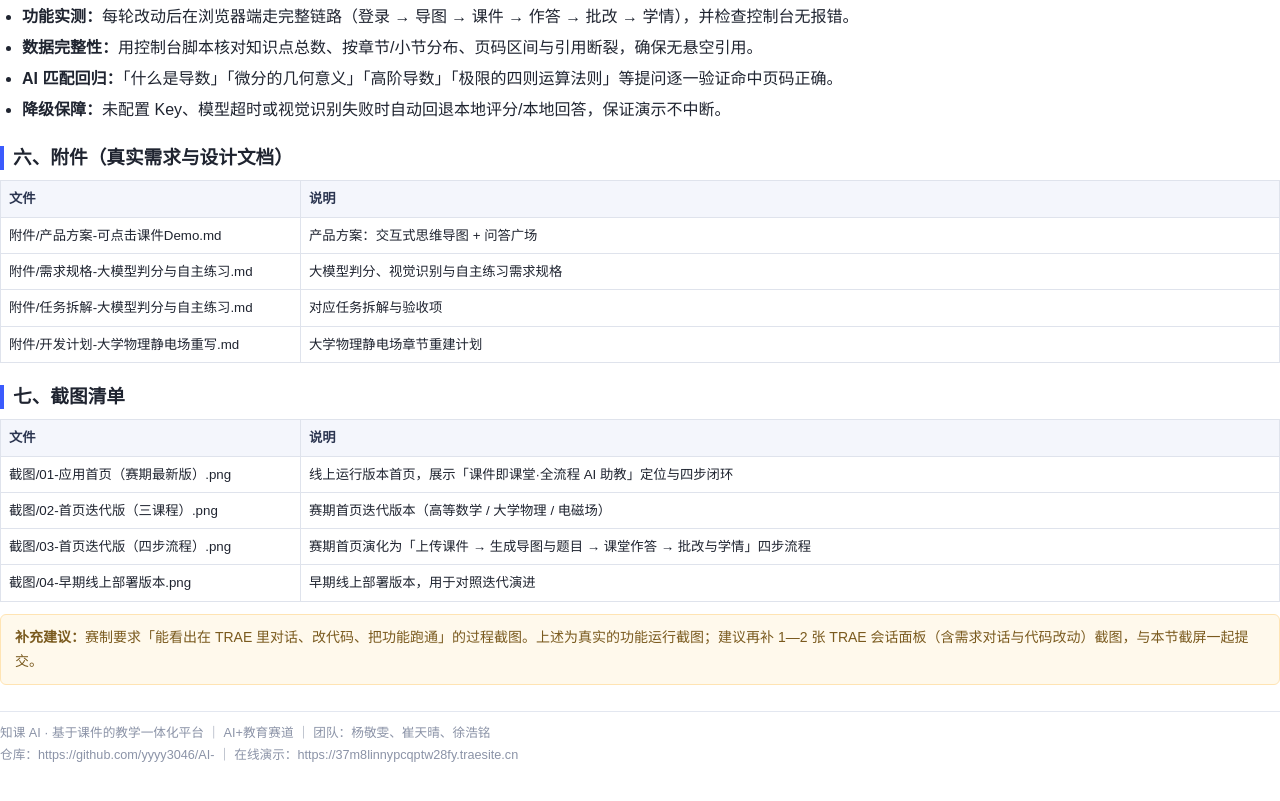
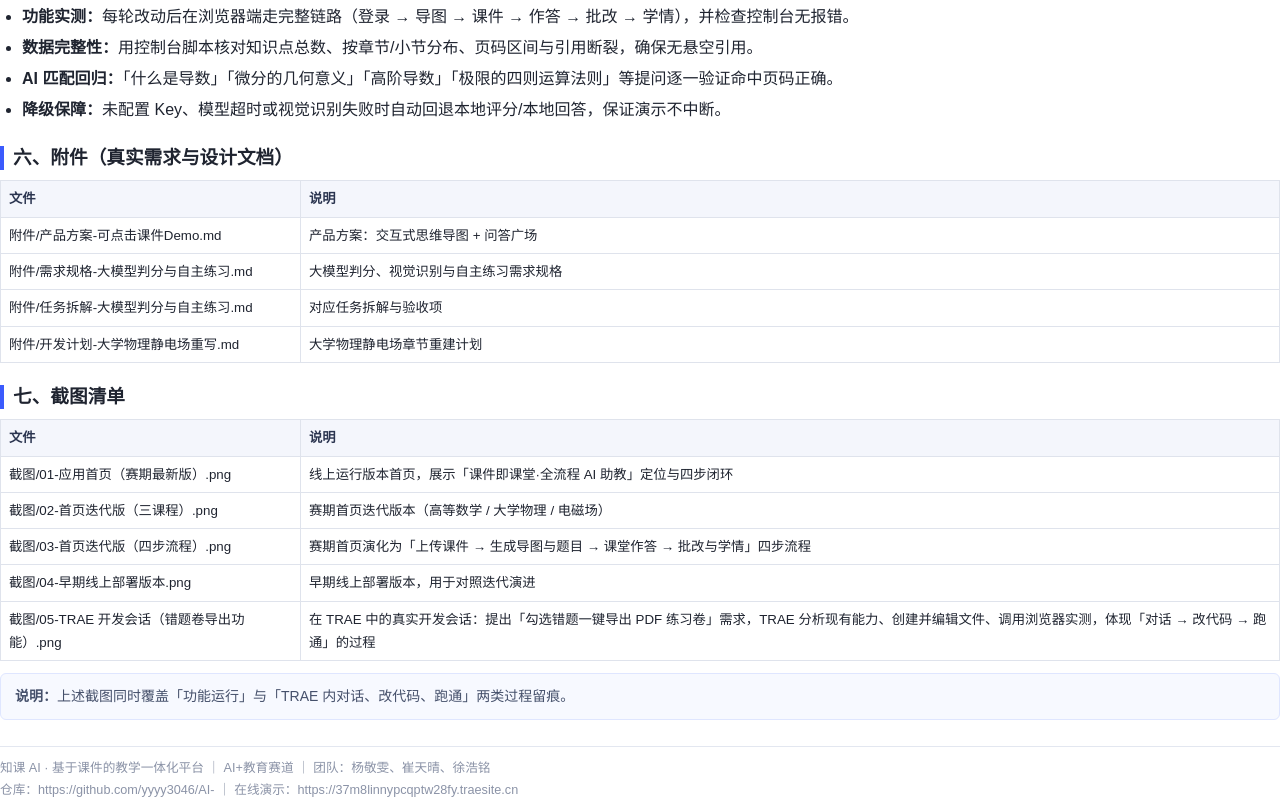
Before and after one commit to yyyy3046/AI-, a plain HTML site: page docs/开发留痕/开发过程记录.html in a window 1280 px wide. Shown: the part 2933-3734 px from the top of the page. Before the commit the page ends 3699 px from the top, so only its background shows below. Drawn offline with Linux system fonts and the light colour scheme.

Commit message:
docs: 开发留痕补充 TRAE 会话截图并重新导出 PDF
- 新增 截图/05-TRAE 开发会话（错题卷导出功能）.png：真实 TRAE 会话记录，体现「需求对话 → 改代码 → 浏览器实测跑通」过程
- 更新 开发过程记录.html/.pdf 截图清单，说明现同时覆盖功能运行与 TRAE 内开发过程两类留痕
- 更新 docs/开发留痕/README.md 补充说明

```diff
--- a/docs/开发留痕/开发过程记录.html
+++ b/docs/开发留痕/开发过程记录.html
@@ -164,9 +164,10 @@
   <tr><td>截图/02-首页迭代版（三课程）.png</td><td>赛期首页迭代版本（高等数学 / 大学物理 / 电磁场）</td></tr>
   <tr><td>截图/03-首页迭代版（四步流程）.png</td><td>赛期首页演化为「上传课件 → 生成导图与题目 → 课堂作答 → 批改与学情」四步流程</td></tr>
   <tr><td>截图/04-早期线上部署版本.png</td><td>早期线上部署版本，用于对照迭代演进</td></tr>
+  <tr><td>截图/05-TRAE 开发会话（错题卷导出功能）.png</td><td>在 TRAE 中的真实开发会话：提出「勾选错题一键导出 PDF 练习卷」需求，TRAE 分析现有能力、创建并编辑文件、调用浏览器实测，体现「对话 → 改代码 → 跑通」的过程</td></tr>
 </table>
-<div class="note warn">
-  <b>补充建议：</b>赛制要求「能看出在 TRAE 里对话、改代码、把功能跑通」的过程截图。上述为真实的功能运行截图；建议再补 1—2 张 TRAE 会话面板（含需求对话与代码改动）截图，与本节截屏一起提交。
+<div class="note">
+  <b>说明：</b>上述截图同时覆盖「功能运行」与「TRAE 内对话、改代码、跑通」两类过程留痕。
 </div>
 
 <div class="footer">
```
Also changed, not shown: docs/开发留痕/截图/05-TRAE 开发会话（错题卷导出功能）.png (added), 2 other files.
